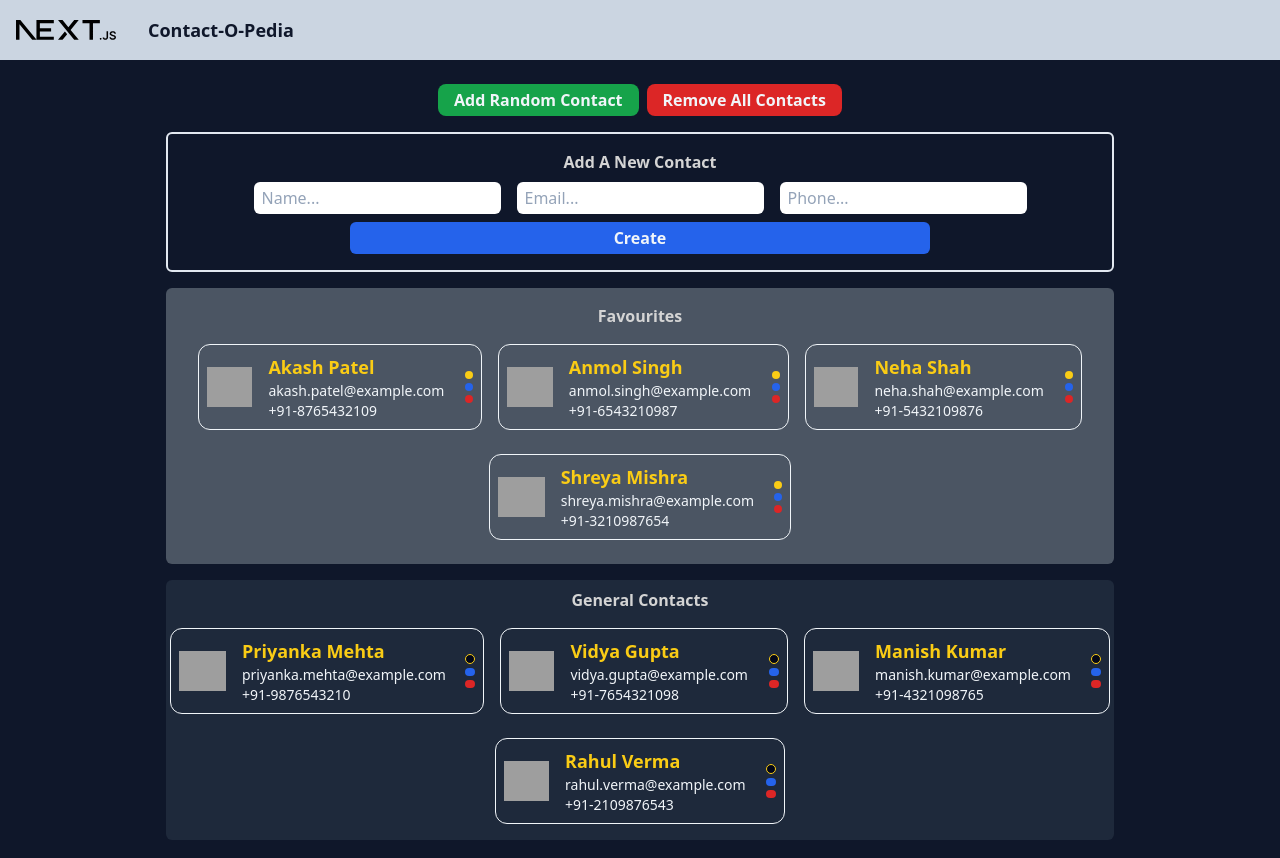
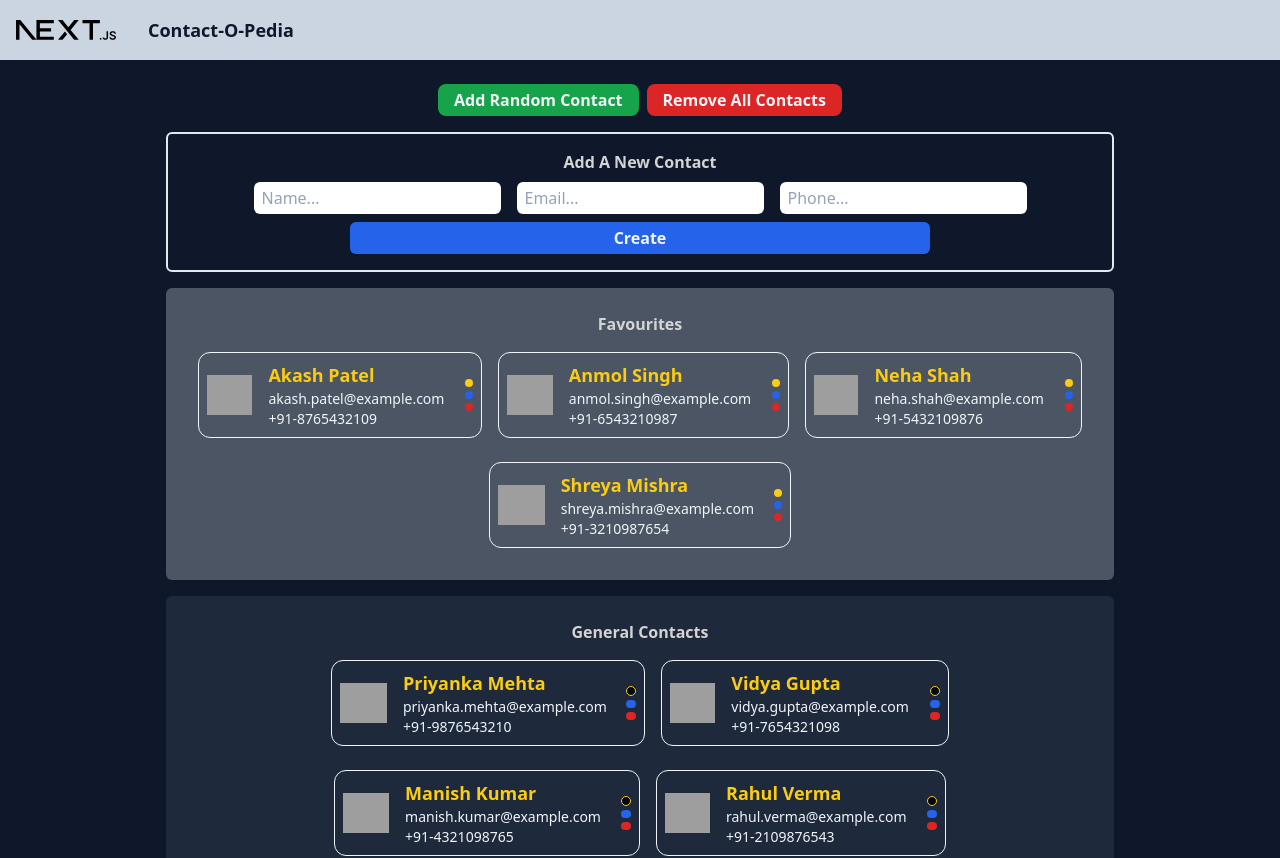
Before and after one commit to NirjharJoshi/contactopedia, a Next.js app: page / in a window 1280 px wide. Shown: the top 858 px of the page. Built offline with nearby package versions, Linux system fonts and the light colour scheme; grey boxes are pictures that could not be loaded.

Commit message:
code refactored

```diff
--- a/src/components/AddNewContact.jsx
+++ b/src/components/AddNewContact.jsx
@@ -3,8 +3,13 @@ import React, { useEffect, useRef } from "react";
 import { useDispatch, useSelector } from "react-redux";
 import { toast } from "react-toastify";
 import { v4 as uuidv4 } from "uuid";
+import Button from "./base/element/Button";
 
-import Input from "./ui/Input";
+import Input from "./base/element/Input";
+
+const inputStyles = "rounded-md px-2 py-1 placeholder-slate-400";
+const buttonCreateStyles =
+  "w-full py-1 rounded-md bg-blue-600 font-semibold hover:bg-blue-900 lg:w-3/4";
 
 const AddNewContact = () => {
   const { editContact } = useSelector((state) => state.contactsState);
@@ -57,13 +62,28 @@ const AddNewContact = () => {
         className="flex flex-col gap-y-2 items-center"
       >
         <div className="flex flex-col gap-y-2 lg:flex-row lg:gap-x-4 text-slate-900">
-          <Input ref={nameInputRef} type="text" placeholder="Name..." />
-          <Input ref={emailInputRef} type="email" placeholder="Email..." />
-          <Input ref={phoneInputRef} type="tel" placeholder="Phone..." />
+          <Input
+            className={inputStyles}
+            ref={nameInputRef}
+            type="text"
+            placeholder="Name..."
+          />
+          <Input
+            className={inputStyles}
+            ref={emailInputRef}
+            type="email"
+            placeholder="Email..."
+          />
+          <Input
+            className={inputStyles}
+            ref={phoneInputRef}
+            type="tel"
+            placeholder="Phone..."
+          />
         </div>
-        <button className="w-full py-1 rounded-md bg-blue-600 font-semibold hover:bg-blue-900 lg:w-3/4">
+        <Button className={buttonCreateStyles} type="submit">
           Create
-        </button>
+        </Button>
       </form>
     </div>
   );
--- a/src/components/AddRandomContact.jsx
+++ b/src/components/AddRandomContact.jsx
@@ -2,6 +2,10 @@ import { contactsAction } from "@/store/contactSlice";
 import React from "react";
 import { useDispatch } from "react-redux";
 import { toast } from "react-toastify";
+import Button from "./base/element/Button";
+
+const buttonRandomContactStyles =
+  "p-1 text-sm font-semibold rounded-lg bg-green-600 md:px-4 md:text-base hover:bg-green-900";
 
 const AddRandomContact = () => {
   const dispatch = useDispatch();
@@ -25,12 +29,15 @@ const AddRandomContact = () => {
   };
 
   return (
-    <button
-      className="p-1 text-sm font-semibold rounded-lg bg-green-600 md:px-4 md:text-base hover:bg-green-900"
-      onClick={handleRandomContact}
-    >
+    <Button className={buttonRandomContactStyles} onClick={handleRandomContact}>
       Add Random Contact
-    </button>
+    </Button>
+    // <button
+    //   className="p-1 text-sm font-semibold rounded-lg bg-green-600 md:px-4 md:text-base hover:bg-green-900"
+    //   onClick={handleRandomContact}
+    // >
+    //   Add Random Contact
+    // </button>
   );
 };
 
--- a/src/components/FavouritesContacts.jsx
+++ b/src/components/FavouritesContacts.jsx
@@ -19,7 +19,7 @@ const FavouritesContacts = () => {
     ));
 
   return (
-    <div className="my-2 py-2 px-4 flex flex-col items-center gap-y-4">
+    <div className="my-2 px-4 flex flex-col items-center gap-y-4">
       <h3 className="font-bold text-neutral-300">Favourites</h3>
       <div className="lg:flex lg:flex-row lg:flex-wrap lg:gap-4 lg:justify-center lg:flex-grow">
         {list}
--- a/src/components/GeneralContacts.jsx
+++ b/src/components/GeneralContacts.jsx
@@ -18,7 +18,7 @@ const GeneralContacts = () => {
     ));
 
   return (
-    <div className="my-2 flex flex-col items-center gap-y-4">
+    <div className="my-2 px-4 flex flex-col items-center gap-y-4">
       <h3 className="font-bold text-neutral-300">General Contacts</h3>
       <div className="lg:flex lg:flex-row lg:flex-wrap lg:gap-4 lg:justify-center lg:flex-grow">
         {list}
--- a/src/components/RemoveAllContacts.jsx
+++ b/src/components/RemoveAllContacts.jsx
@@ -1,17 +1,25 @@
 import { contactsAction } from "@/store/contactSlice";
 import React from "react";
 import { useDispatch } from "react-redux";
+import Button from "./base/element/Button";
+
+const buttonRemoveAllContactsStyles =
+  "p-1 text-sm font-semibold rounded-lg bg-red-600 md:px-4 md:text-base hover:bg-red-900";
 
 const RemoveAllContacts = () => {
   const dispatch = useDispatch();
 
+  const handleRemoveAllContacts = () => {
+    dispatch(contactsAction.handleRemoveAllContact());
+  };
+
   return (
-    <button
-      className="p-1 text-sm font-semibold rounded-lg bg-red-600 md:px-4 md:text-base hover:bg-red-900"
-      onClick={() => dispatch(contactsAction.handleRemoveAllContact())}
+    <Button
+      className={buttonRemoveAllContactsStyles}
+      onClick={handleRemoveAllContacts}
     >
       Remove All Contacts
-    </button>
+    </Button>
   );
 };
 
--- /dev/null
+++ b/src/components/base/element/Button.jsx
@@ -0,0 +1,11 @@
+import React from "react";
+
+const Button = ({ className, onClick, children, type = "button" }) => {
+  return (
+    <button className={className} type={type} onClick={onClick}>
+      {children}
+    </button>
+  );
+};
+
+export default Button;
--- a/src/components/ui/Input.jsx
+++ b/src/components/base/element/Input.jsx
@@ -1,12 +1,12 @@
 import React, { forwardRef } from "react";
 
-const Input = forwardRef(({ type, placeholder }, ref) => {
+const Input = forwardRef(({ className, type, placeholder }, ref) => {
   return (
     <input
       ref={ref}
       type={type}
       placeholder={placeholder}
-      className="rounded-md px-2 py-1 placeholder-slate-400"
+      className={className}
     />
   );
 });
--- /dev/null
+++ b/src/components/base/wrapper/ContactsContainer.jsx
@@ -0,0 +1,13 @@
+import React from "react";
+
+const ContactsContainer = ({ className, children }) => {
+  return (
+    <div className={className}>
+      <div className="my-2 py-2 px-4 flex flex-col items-center gap-y-4">
+        {children}
+      </div>
+    </div>
+  );
+};
+
+export default ContactsContainer;
--- /dev/null
+++ b/src/components/base/wrapper/FormContainer.jsx
@@ -0,0 +1,7 @@
+import React from "react";
+
+const FormContainer = ({ className, children }) => {
+  return <div className={className}>{children}</div>;
+};
+
+export default FormContainer;
--- a/src/components/ui/Contact.jsx
+++ b/src/components/ui/Contact.jsx
@@ -1,10 +1,34 @@
 import Image from "next/image";
 import React from "react";
 import { useDispatch } from "react-redux";
+import { toast } from "react-toastify";
 import { contactsAction } from "../../store/contactSlice";
+import Button from "../base/element/Button";
+
+const buttonIsFavouriteStyles = "p-1 rounded-md bg-yellow-400 text-slate-950";
+const buttonIsGeneralStyles =
+  "p-1 rounded-md text-yellow-400 bg-slate-950 border border-yellow-400";
+const buttonEditStyles = "my-1 p-1 rounded-md bg-blue-600";
+const buttonDeleteStyles = "p-1 rounded-md bg-red-600";
 
 const Contact = ({ id, name, email, phone, isFavourite }) => {
   const dispatch = useDispatch();
+
+  const handleToggeleFavourite = (id) => {
+    dispatch(contactsAction.handleFavorite(id));
+  };
+  const handleEditContact = (id) => {
+    window.scrollTo(0, 0);
+    dispatch(contactsAction.handleEditContact(id));
+  };
+  const handleDeleteContact = (id) => {
+    dispatch(contactsAction.handleDeleteContact(id));
+    toast.success("Contact Deleted");
+  };
+
+  const conditionalStyle = isFavourite
+    ? buttonIsFavouriteStyles
+    : buttonIsGeneralStyles;
 
   return (
     <div
@@ -28,28 +52,24 @@ const Contact = ({ id, name, email, phone, isFavourite }) => {
         <h5 className="text-sm text-slate-100">{phone}</h5>
       </div>
       <div className="flex flex-col text-xs">
-        <button
-          className={`p-1 rounded-md ${
-            isFavourite
-              ? "bg-yellow-400 text-slate-950"
-              : "text-yellow-400 bg-slate-950 border border-yellow-400"
-          } `}
-          onClick={() => dispatch(contactsAction.handleFavorite(id))}
+        <Button
+          className={conditionalStyle}
+          onClick={handleToggeleFavourite.bind(null, id)}
         >
           <i className="fa-regular fa-star"></i>
-        </button>
-        <button
-          className="my-1 p-1 rounded-md bg-blue-600"
-          onClick={() => dispatch(contactsAction.handleEditContact(id))}
+        </Button>
+        <Button
+          className={buttonEditStyles}
+          onClick={handleEditContact.bind(null, id)}
         >
           <i className="fa-regular fa-pen-to-square"></i>
-        </button>
-        <button
-          className="p-1 rounded-md bg-red-600"
-          onClick={() => dispatch(contactsAction.handleDeleteContact(id))}
+        </Button>
+        <Button
+          className={buttonDeleteStyles}
+          onClick={handleDeleteContact.bind(null, id)}
         >
           <i className="fa-regular fa-trash-can"></i>
-        </button>
+        </Button>
       </div>
     </div>
   );
--- a/src/pages/index.js
+++ b/src/pages/index.js
@@ -8,8 +8,16 @@ import RemoveAllContacts from "@/components/RemoveAllContacts";
 import AddNewContact from "@/components/AddNewContact";
 import FavouritesContacts from "@/components/FavouritesContacts";
 import GeneralContacts from "@/components/GeneralContacts";
+import ContactsContainer from "@/components/base/wrapper/ContactsContainer";
+import FormContainer from "@/components/base/wrapper/FormContainer";
 
 const inter = Inter({ subsets: ["latin"] });
+
+const contactFavouriteStyles =
+  "w-full bg-gray-600 rounded-md md:w-1/2 lg:w-3/4";
+const contactGeneralStyles = "w-full bg-slate-800 rounded-md md:w-1/2 lg:w-3/4";
+const FormStyles =
+  "w-full border-2 border-slate-200 rounded-md md:w-1/2 lg:w-3/4";
 
 export default function Home() {
   return (
@@ -24,22 +32,22 @@ export default function Home() {
         <Header />
         <div className="flex flex-col gap-y-4 items-center p-2 min-h-screen">
           <div className="flex flex-row gap-x-2">
-            <div className="col-span-1 row-span-1 max-h-fit justify-self-end">
+            <div className="justify-self-end">
               <AddRandomContact />
             </div>
-            <div className="col-span-1 row-span-1  justify-self-start">
+            <div className="justify-self-start">
               <RemoveAllContacts />
             </div>
           </div>
-          <div className="w-full border-2 border-slate-200 rounded-md md:w-1/2 lg:w-3/4">
+          <FormContainer className={FormStyles}>
             <AddNewContact />
-          </div>
-          <div className="w-full bg-gray-600 rounded-md md:w-1/2 lg:w-3/4">
+          </FormContainer>
+          <ContactsContainer className={contactFavouriteStyles}>
             <FavouritesContacts />
-          </div>
-          <div className="w-full bg-slate-800 rounded-md md:w-1/2 lg:w-3/4">
+          </ContactsContainer>
+          <ContactsContainer className={contactGeneralStyles}>
             <GeneralContacts />
-          </div>
+          </ContactsContainer>
         </div>
         <Footer />
       </main>
--- a/src/styles/globals.css
+++ b/src/styles/globals.css
@@ -1,6 +1,10 @@
 @tailwind base;
 @tailwind components;
 @tailwind utilities;
+
+html {
+  @apply scroll-smooth;
+}
 
 body {
   @apply bg-slate-900;
```
